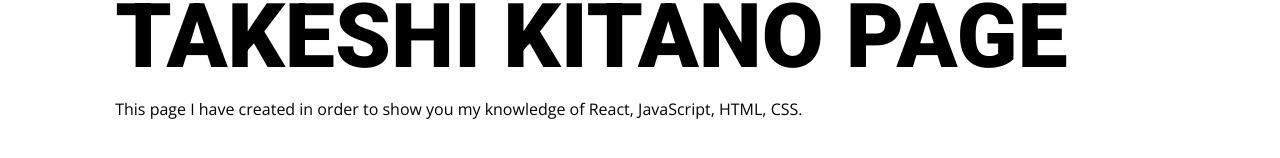
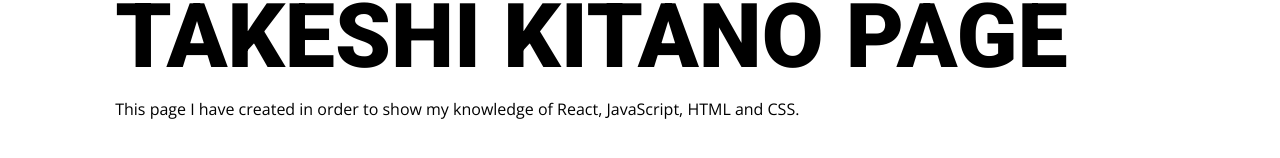
Before and after one commit to VasiliyDementyanov/TakeshiKitanoPage, a React app: page / in a window 1280 px wide. Shown: the part 280-438 px from the top of the page. Built offline with nearby package versions, Linux system fonts and the light colour scheme.

Commit message:
Readme file was created.

```diff
--- a/package.json
+++ b/package.json
@@ -1,7 +1,7 @@
 {
   "name": "TakeshiKitanoPage",
   "version": "1.0.0",
-  "description": "Created according with:\r https://medium.com/@imranhsayed/set-up-react-app-with-webpack-webpack-dev-server-and-babel-from-scratch-df398174446d",
+  "description": "TakeshiKitanoPage",
   "main": "index.js",
   "scripts": {
     "webpack-dev-server": "webpack-dev-server",
--- a/src/components/welcome/Welcome.js
+++ b/src/components/welcome/Welcome.js
@@ -9,7 +9,7 @@
 					<h1>WELCOME TO<br/>TAKESHI KITANO PAGE</h1>
 				</div>
 				<div>
-					<p>This page I have created in order to show you my knowledge of React, JavaScript, HTML, CSS.</p>
+					<p>This page I have created in order to show my knowledge of React, JavaScript, HTML and CSS.</p>
 				</div>
 			</div>
 		);
```
Also changed, not shown: 1 other file (tests, documents, lock files or other folders).
